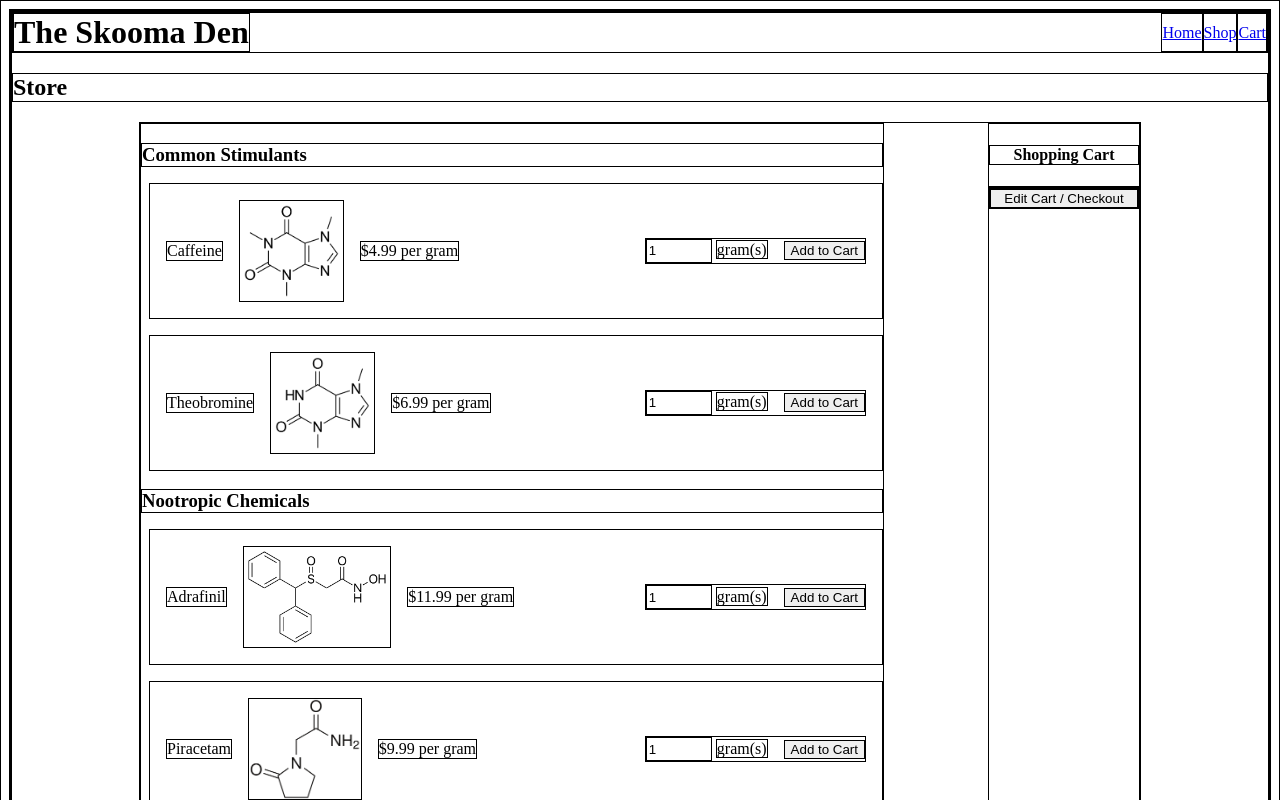
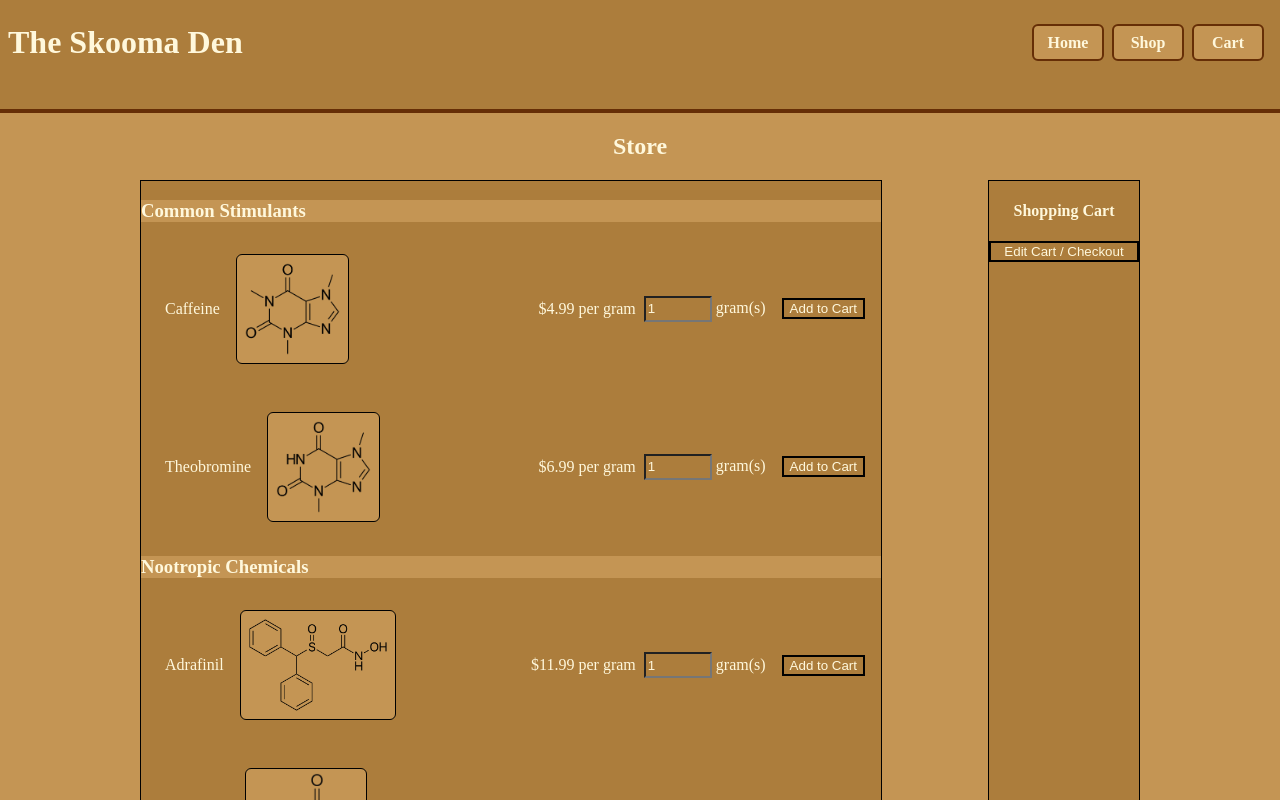
Before and after one commit to waltvenditti/shopping-cart, a React (Create React App) app: page /shop in a window 1280 px wide. Shown: the top 800 px of the page. Built offline with nearby package versions, Linux system fonts and the light colour scheme.

Commit message:
working on style

```diff
--- a/src/App.js
+++ b/src/App.js
@@ -1,5 +1,6 @@
 import NavBar from "./components/NavBar";
 import { Link } from "react-router-dom";
+import SkoomaDen from './skooma-den.jpeg';
 
 function App() {
   return (
@@ -7,8 +8,8 @@ function App() {
       <NavBar />
       <div className="HomePage">
         <h2>The Skooma Den</h2>
-        <h3>Vendor of Fine Cognitive Enhancers</h3>
-
+        <img src={SkoomaDen} alt="Screenshot from Morrowind" width="800px"/>
+        <h3>Vendor of Cognitive Enhancers</h3>
         <h5>
           Nootropics, Chemicals, and Fine Herbs
         </h5>
--- a/src/components/Shop.js
+++ b/src/components/Shop.js
@@ -6,7 +6,7 @@ import SideCart from "./SideCart";
 
 const Shop = (props) => {
   return (
-    <div>
+    <div className="ShopDiv">
       <NavBar />
       <h2>Store</h2>
       <div className="ShopMain">
--- a/src/style.css
+++ b/src/style.css
@@ -1,19 +1,45 @@
 * {
-  border: 1px solid black;
+  background-color: rgb(196, 149, 84);
+  color: rgb(255, 248, 220);
+
 }
 
 header {
   display: flex;
+  background-color: rgb(172, 125, 60);
+  border-bottom: 4px solid rgb(102, 46, 6);
+  padding-top: 24px;
+  padding-bottom: 48px;
+  padding-left: 8px;
+  padding-right: 8px;
+}
+
+html {
+  padding: 0;
+}
+
+body {
+  margin: 0;
 }
 
 header a {
   display: flex;
   align-items: center;
+  margin-right: 8px;
+  text-decoration: none;
+  border: 2px solid rgb(102, 46, 6);
+  padding-left: 4px;
+  padding-right: 4px;
+  width: 60px;
+  justify-content: center;
+  font-weight: bold;
+  border-radius: 6px;
 }
 
 h1 {
   margin-top: 0;
   margin-bottom: 0;
+  background-color: rgb(172, 125, 60);
 }
 
 h5 {
@@ -23,7 +49,7 @@ h5 {
 }
 
 .HomePage {
-  padding-top: 80px;
+  padding-top: 40px;
   display: flex;
   flex-direction: column;
   align-items: center;
@@ -32,10 +58,20 @@ h5 {
 #HomePageShopLink {
   margin-top: 50px;
   margin-bottom: 60px;
+  text-decoration: none;
+  border: 2px solid rgb(102, 46, 6);
+  padding: 8px;
+  border-radius: 6px;
+  background-color: rgb(172, 125, 60);
+  font-weight: bold;
 }
 
 .Home {
   margin-left: auto;
+}
+
+.ShopDiv h2 {
+  text-align: center;
 }
 
 .SideCart {
@@ -43,18 +79,28 @@ h5 {
   display: flex;
   flex-direction: column;
   width: 150px;
+  background-color: rgb(172, 125, 60);
+  border: 1px solid black;
 }
 
 .SideCart p {
   text-align: center;
+  background-color: rgb(172, 125, 60);
+}
+
+.SideCart div {
+  background-color: rgb(172, 125, 60);
 }
 
 .SideCart h4 {
   text-align: center;
+  background-color: rgb(172, 125, 60);
 }
 
 #SideCartButton {
   width: 100%;
+  background-color: rgb(172, 125, 60);
+  border: 2px solid black;
 }
 
 .SideCartList {
@@ -66,8 +112,10 @@ h5 {
 }
 
 .ShopCards {
+  border: 1px solid black;
   display: flex;
   flex-direction: column;
+  background-color: rgb(172, 125, 60);
 }
 
 .ShopMain {
@@ -88,27 +136,47 @@ h5 {
   align-items: center;
   margin-top: 16px;
   margin-left: 8px;
+  background-color: rgb(172, 125, 60);
 }
 
 .ProductCard img {
   margin-left: 16px;
   margin-right: 16px;
+  background-color: rgb(196, 149, 84);
+  border: 1px solid black;
+  padding: 4px;
+  border-radius: 6px;
+}
+
+.ProductCard p:nth-of-type(2) {
+  margin-left: auto;
 }
 
 .ProductCard input {
   height: 20px;
   width: 60px;
-  margin-left: auto;
   margin-right: 4px;
+  background-color: rgb(172, 125, 60);
+}
+
+.ProductCard p {
+  background-color: rgb(172, 125, 60);
 }
 
 .ProductCard form {
-  margin-left: auto;
+  margin-left: 8px;
+  background-color: rgb(172, 125, 60);
 }
 
 .ProductCard span {
   margin-left: 0;
   margin-right: 16px;
+  background-color: rgb(172, 125, 60);
+}
+
+.ProductCard button {
+  background-color: rgb(172, 125, 60);
+  border: 2px solid black;
 }
 
 .CartCard {
```
Also changed, not shown: src/skooma-den.jpeg (added).
